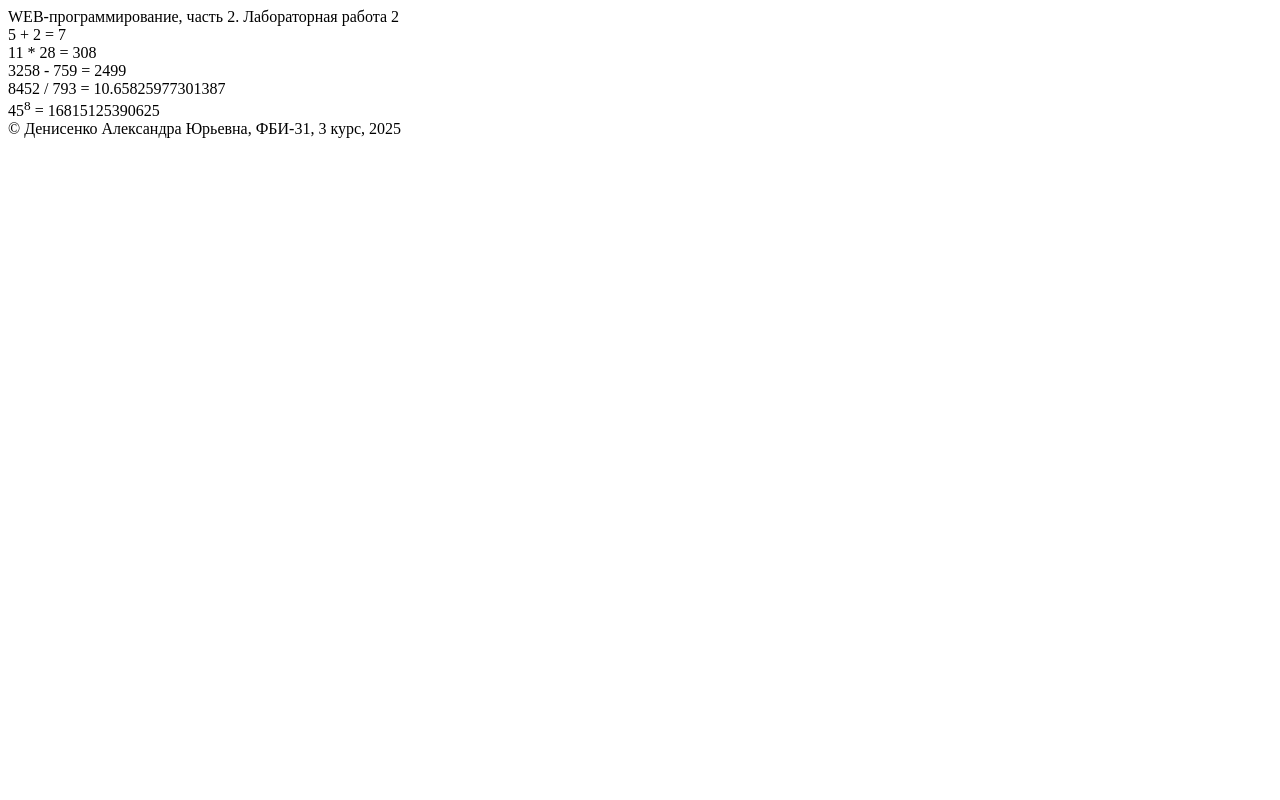
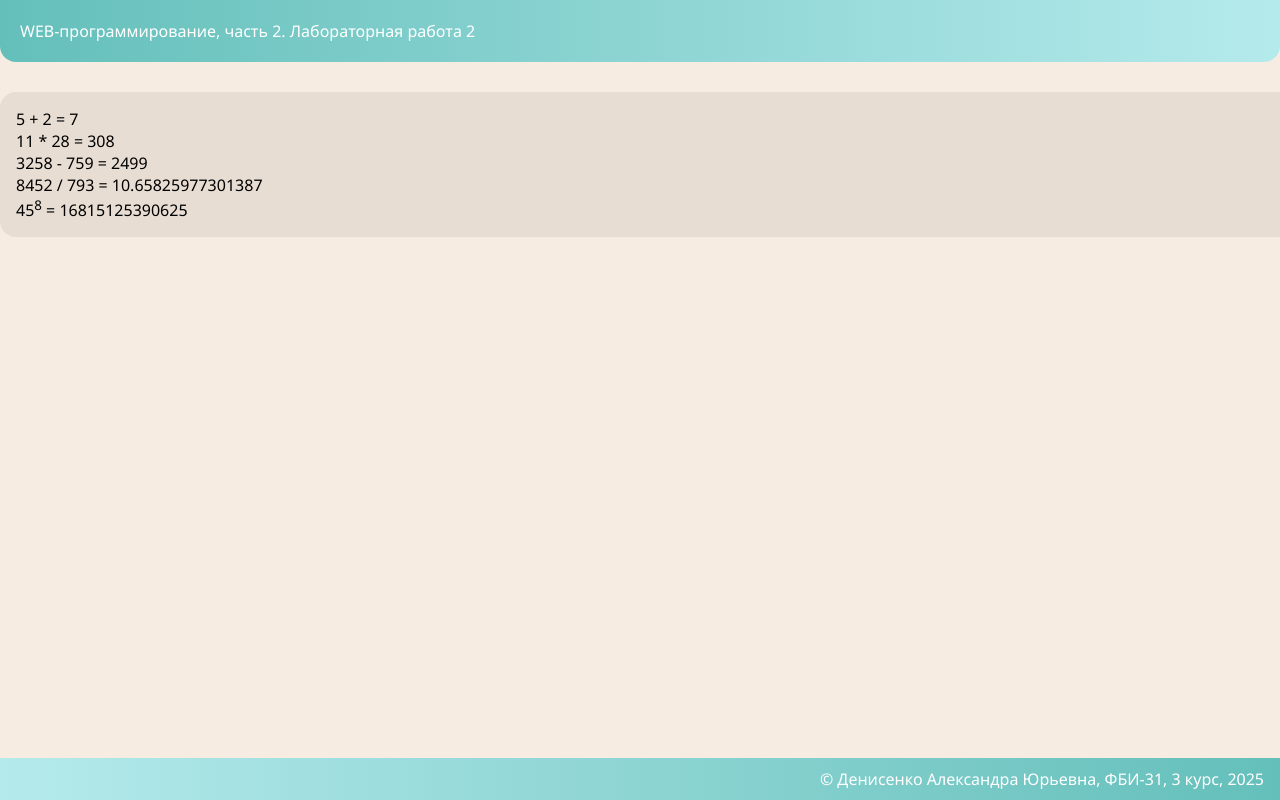
Before and after one commit to nesssai/web-back-labs, a Flask app: page /lab2/example in a window 1280 px wide; the page is wider, and only the part inside the window is pictured. Run offline with Flask 3, Linux system fonts and the light colour scheme.

Commit message:
Подключение стилей

```diff
--- /dev/null
+++ b/static/main.css
@@ -0,0 +1,40 @@
+body {
+    margin: 0;
+    font-family: "Segoe UI", "Helvetica Neue", Arial, sans-serif;
+    font-size: 16px;
+    font-weight: 500;
+    background: #f6ece2;
+    color: rgb(34, 34, 34);
+}
+
+main {
+    margin-bottom: 40px;
+    padding: 16px;
+    width: 1400px;
+    margin-left: auto;
+    margin-right: auto;
+    background: #e7ddd3;
+    color: black;
+    border-radius: 16px;
+}
+
+header {
+    margin-bottom: 30px;
+    padding: 20px;
+    background: linear-gradient(90deg, #64bfba, #b5eaec);
+    color: rgb(255, 255, 255);
+    border-bottom-left-radius: 16px;
+    border-bottom-right-radius: 16px;
+}
+
+footer {
+    margin-top: 20px;
+    padding: 10px 16px;
+    background: linear-gradient(90deg, #b5eaec, #64bfba);
+    color: rgb(255, 255, 255);
+    text-align: right;
+    position: fixed;
+    bottom: 0;
+    left: 0;
+    right: 0;
+}
--- a/templates/example.html
+++ b/templates/example.html
@@ -4,6 +4,7 @@
     <meta charset="UTF-8">
     <meta name="viewport" content="width=device-width, initial-scale=1.0">
     <title>Денисенко Александра Юрьевна. Лабораторная работа {{ number }}</title>
+    <link rel="stylesheet" href="{{ url_for('static', filename='main.css') }}">
 </head>
 <body>
     <header>
```
